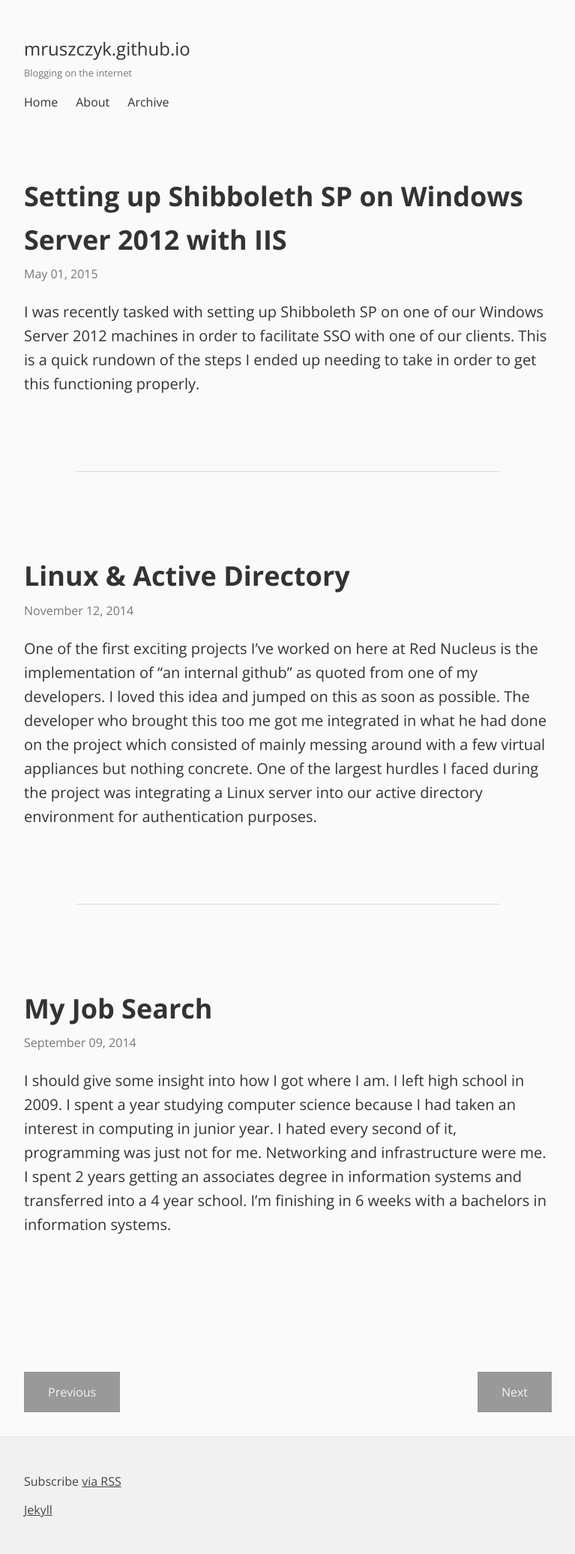
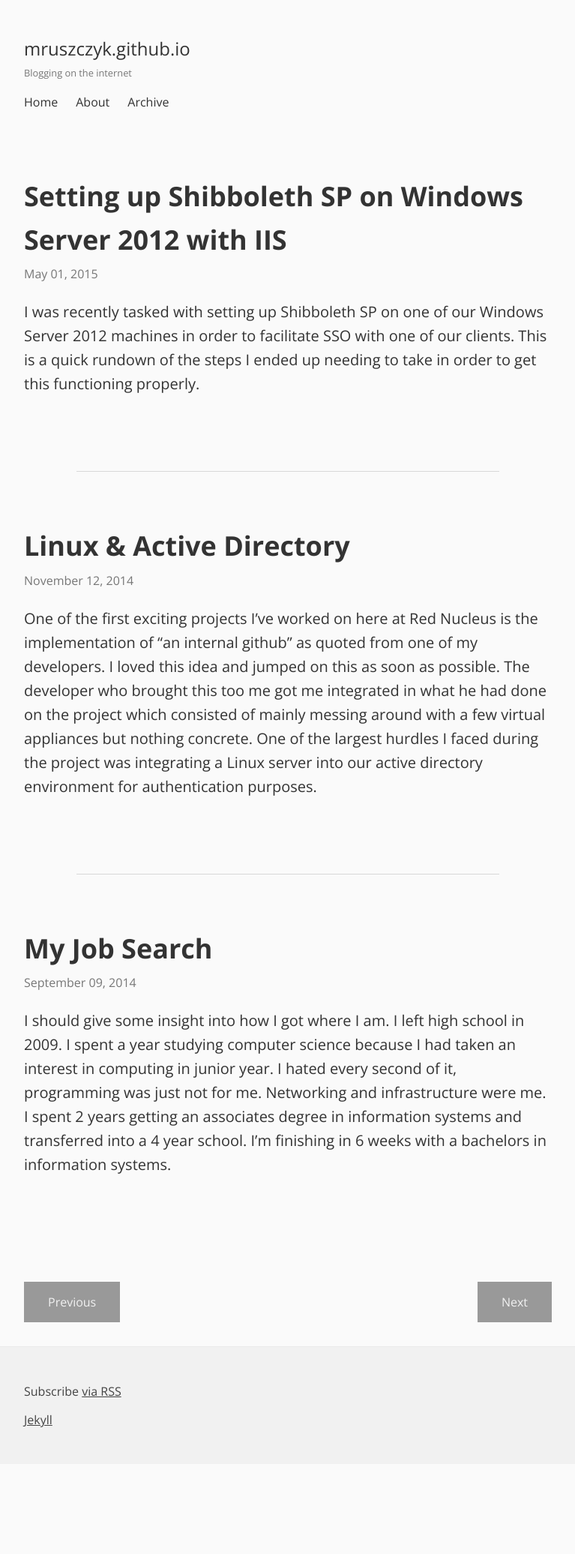
Before and after one commit to mruszczyk/mruszczyk.github.io, a Jekyll site: the page built from index.html, in a window 1280 px wide. Shown: the whole page at 75% size, without its empty margins (256-1023 px from the left). Built offline with Jekyll 4.4.1, drawn with Linux system fonts in a browser that asks for light colours; the list of posts is cut into pages by our own code; after the commit the page ends 1952 px from its top, so only the background shows below that.

Commit message:
Decrease padding under comments.

```diff
--- a/assets/css/style.css
+++ b/assets/css/style.css
@@ -123,7 +123,7 @@ h1 {
 =            Posts and Pages            =
 =======================================*/
 .post {
-    padding-bottom: 4em;
+    padding-bottom: 2em;
     font-size: 1.25em;
     line-height: 1.6;
 }
```
